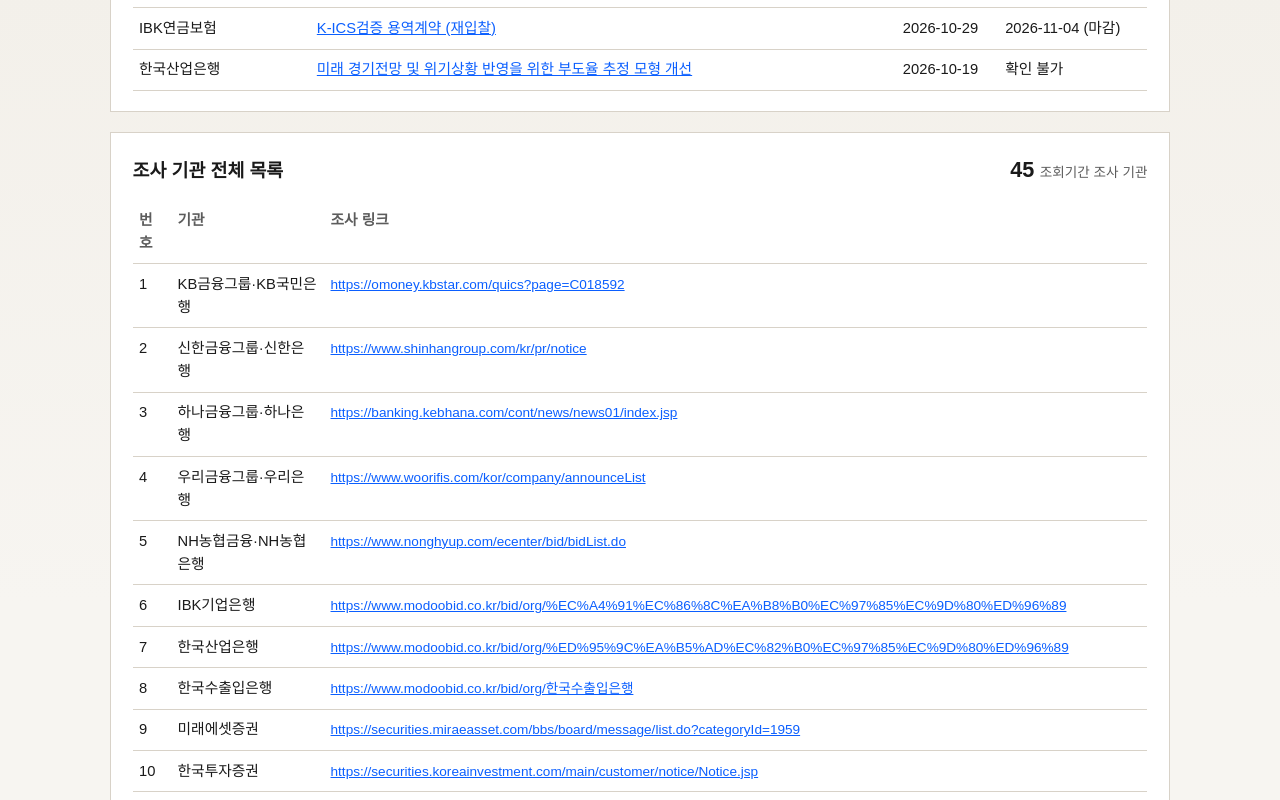
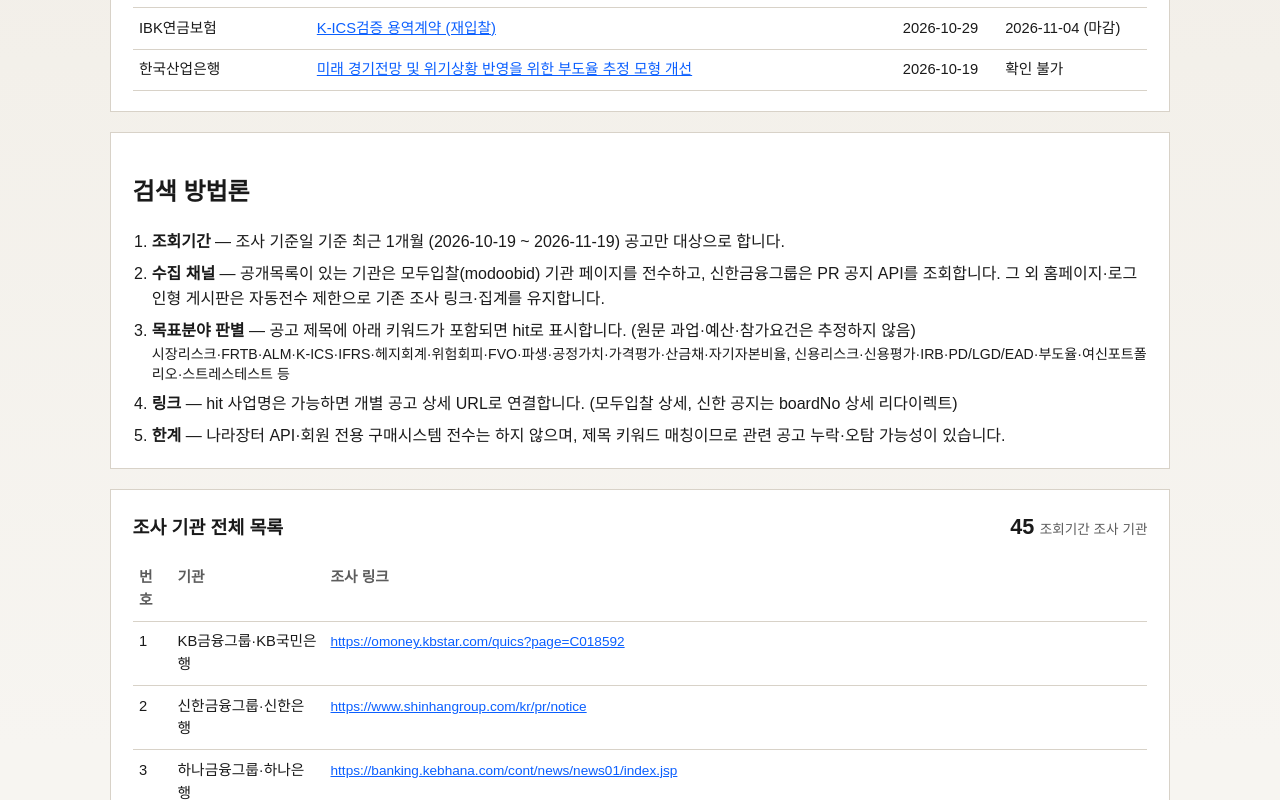
Before and after one commit to mathansang/finance-proposal, a plain HTML site: page docs/index.html in a window 1280 px wide. Shown: the part 620-1420 px from the top of the page. Drawn offline with nearby package versions, Linux system fonts and the light colour scheme.

Commit message:
docs: add search methodology section between hits and institutions

```diff
--- a/docs/data.json
+++ b/docs/data.json
@@ -707,6 +707,6 @@
     "금융권_신규프로젝트_공고현황_20261119.md",
     "금융권_신규프로젝트_공고현황_20261116.md"
   ],
-  "page_updated_at": "2026-11-19 14:49:15 KST",
-  "page_version": "6837e66-20261119144915"
+  "page_updated_at": "2026-11-19 14:51:50 KST",
+  "page_version": "2a84d88-20261119145150"
 }
--- a/docs/index.html
+++ b/docs/index.html
@@ -105,6 +105,17 @@
       color: var(--muted);
       font-size: 0.85rem;
     }
+    .method ol {
+      margin: 0;
+      padding-left: 1.2rem;
+    }
+    .method li { margin-bottom: 0.45rem; }
+    .method li:last-child { margin-bottom: 0; }
+    .method .kw {
+      color: var(--ink);
+      font-size: 0.88rem;
+      line-height: 1.45;
+    }
     .table-wrap { overflow-x: auto; }
     table {
       width: 100%;
@@ -206,6 +217,43 @@
             </tbody>
           </table>
         </div>
+      </section>
+
+      <section class="method">
+        <h2>검색 방법론</h2>
+        <ol>
+          <li>
+            <strong>조회기간</strong> —
+            조사 기준일 기준 최근 1개월
+            ({{ payload.period_start || "-" }} ~ {{ payload.period_end || "-" }})
+            공고만 대상으로 합니다.
+          </li>
+          <li>
+            <strong>수집 채널</strong> —
+            공개목록이 있는 기관은 모두입찰(modoobid) 기관 페이지를 전수하고,
+            신한금융그룹은 PR 공지 API를 조회합니다.
+            그 외 홈페이지·로그인형 게시판은 자동전수 제한으로 기존 조사 링크·집계를 유지합니다.
+          </li>
+          <li>
+            <strong>목표분야 판별</strong> —
+            공고 제목에 아래 키워드가 포함되면 hit로 표시합니다.
+            (원문 과업·예산·참가요건은 추정하지 않음)
+            <div class="kw">
+              시장리스크·FRTB·ALM·K-ICS·IFRS·헤지회계·위험회피·FVO·파생·공정가치·가격평가·산금채·자기자본비율,
+              신용리스크·신용평가·IRB·PD/LGD/EAD·부도율·여신포트폴리오·스트레스테스트 등
+            </div>
+          </li>
+          <li>
+            <strong>링크</strong> —
+            hit 사업명은 가능하면 개별 공고 상세 URL로 연결합니다.
+            (모두입찰 상세, 신한 공지는 boardNo 상세 리다이렉트)
+          </li>
+          <li>
+            <strong>한계</strong> —
+            나라장터 API·회원 전용 구매시스템 전수는 하지 않으며,
+            제목 키워드 매칭이므로 관련 공고 누락·오탐 가능성이 있습니다.
+          </li>
+        </ol>
       </section>
 
       <section>
```
Also changed, not shown: batch/templates/index.html (+48 -0 lines).
